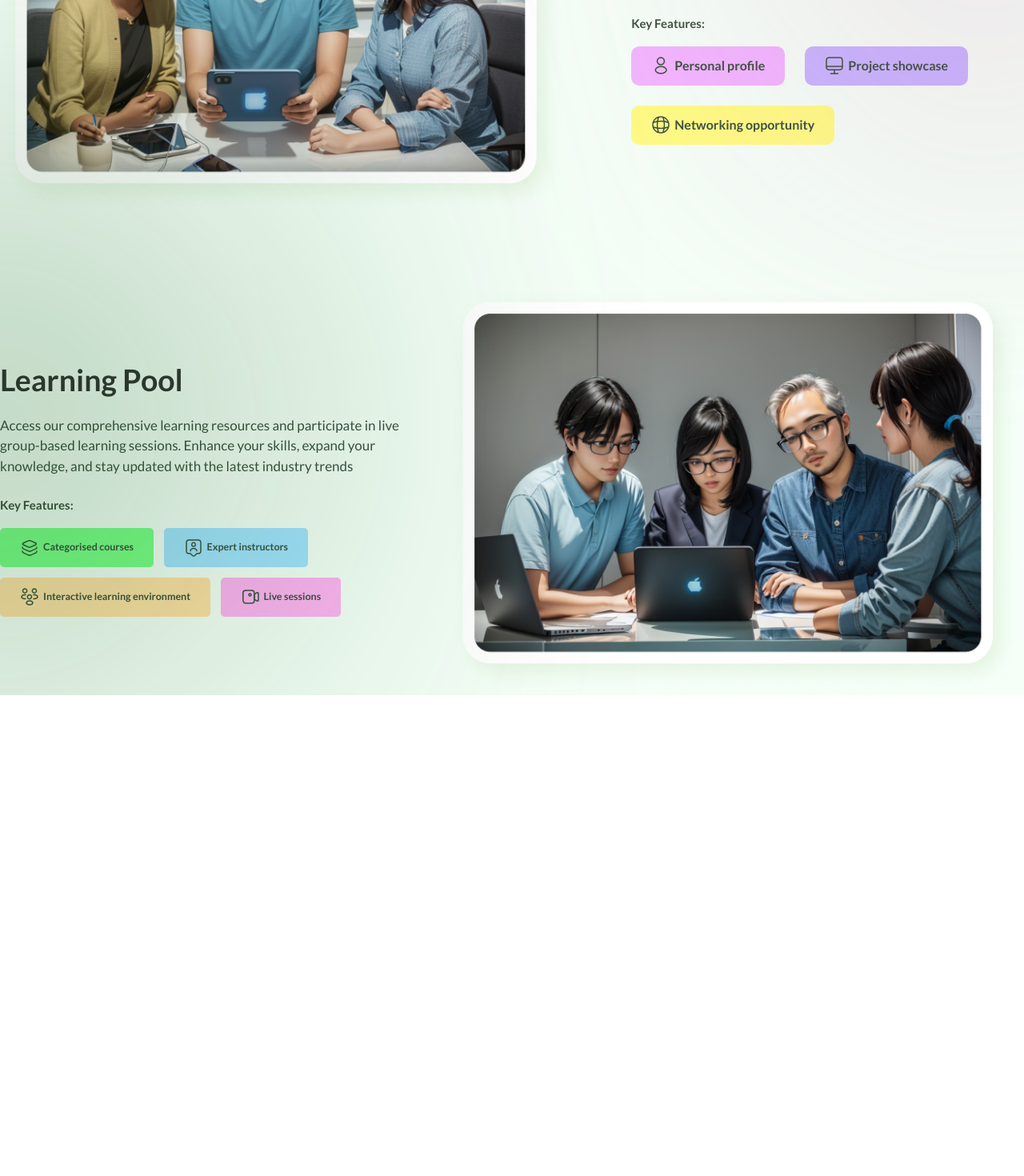
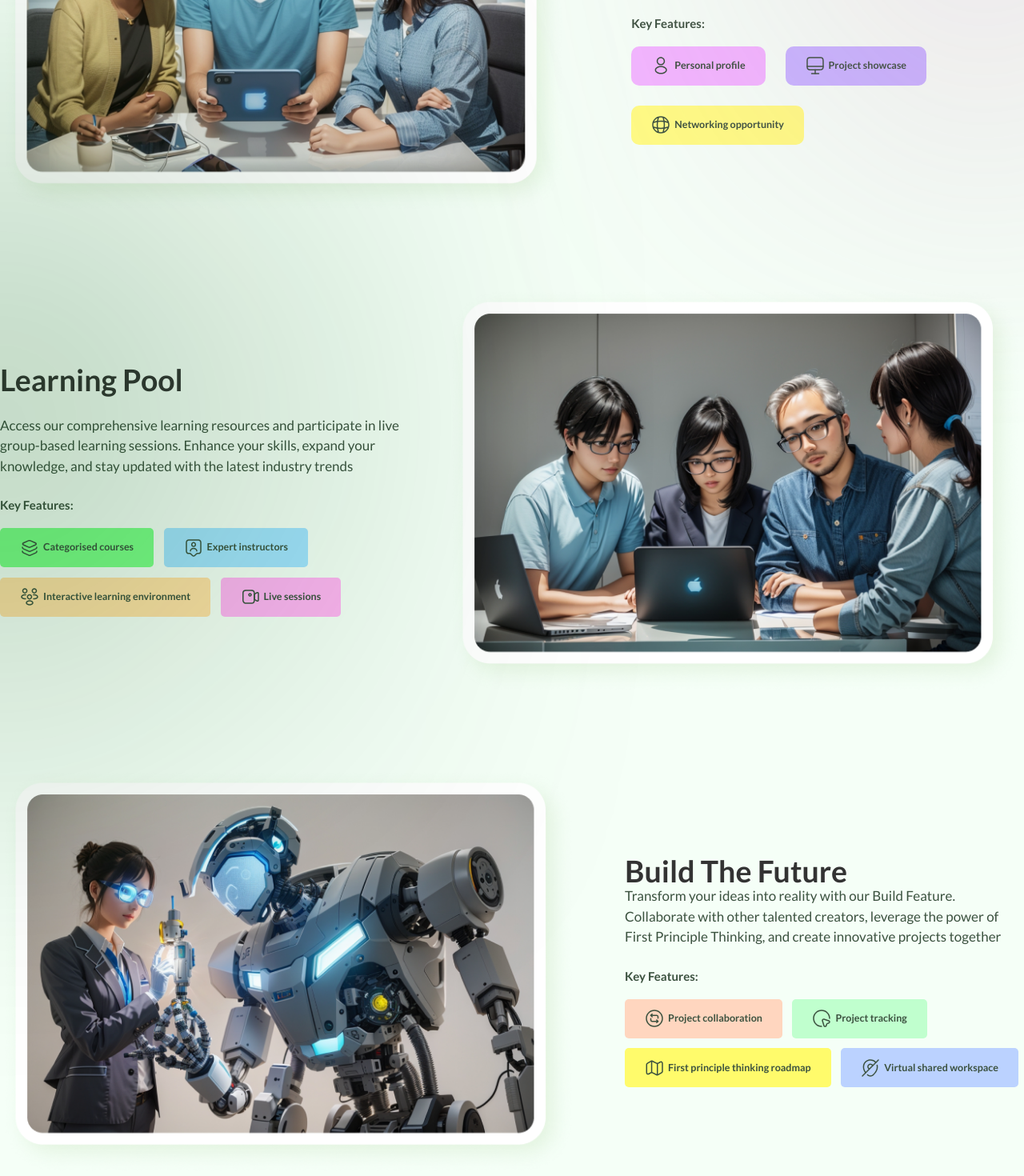
Before and after one commit to Colab-Apes/new_landing_page, a React (Vite) app: page / in a window 1280 px wide. Shown: the part 973-2443 px from the top of the page at 80% size. Before the commit the page ends 1842 px from the top, so only its background shows below. Built offline with nearby package versions, Linux system fonts and the light colour scheme.

Commit message:
working on it

```diff
--- a/src/NewLandingPage/LandPage.jsx
+++ b/src/NewLandingPage/LandPage.jsx
@@ -4,6 +4,7 @@ import Nav from "./components/Nav";
 import Hero from "./components/Hero";
 import SocialHub from "./components/SocialHub";
 import LearningPool from "./components/LearningPool";
+import BuildTheFuture from "./components/BuildTheFuture";
 const LandPage = () => {
   return (
     <div className="bg-[#F5FFF7] font-lato">
@@ -15,6 +16,8 @@ const LandPage = () => {
       <SocialHub />
       {/* Learning Pool */}
       <LearningPool />
+      {/* Build the Future */}
+      <BuildTheFuture />
     </div>
   );
 };
--- a/src/NewLandingPage/components/BuildTheFuture.jsx
+++ b/src/NewLandingPage/components/BuildTheFuture.jsx
@@ -1,15 +1,21 @@
 import React from "react";
+import feature3 from "../../assets/feature3.png";
+import map from "../../assets/svg/map.svg";
+import repeatCircle from "../../assets/svg/repeat-circle.svg";
+import locationSlash from "../../assets/svg/location-slash.svg";
+import mouseCircle from "../../assets/svg/mouse-circle.svg";
 
 const BuildTheFuture = () => {
   return (
     <div>
-      <div className="features container mt-36">
-        <div className="title text-center text-5xl text-[#3B8004] font-bold mb-10">
-          Features
-        </div>
-        <div className="feature_content flex flex-col-reverse md:flex-row items-center md:gap-24">
-          <div className="feat-image">
-            <img className="w-[100%]" src={feature3} alt="Feature Frame" />
+      <div className=" mx-auto container mt-36">
+        <div className=" flex flex-col-reverse md:flex-row items-center justify-center xl:items-center md:gap-24">
+          <div className="">
+            <img
+              className="w-full h-full object-contain "
+              src={feature3}
+              alt="Feature Frame"
+            />
             <div className="key-features kf-mobile text-center">
               <p className="text-[#3B513F] text-[1.5rem] mb-5 font-bold">
                 Key Features:
@@ -45,8 +51,8 @@ const BuildTheFuture = () => {
             </div>
           </div>
 
-          <div className="feat-info text-center  md:text-left w-full md:w-[40%]">
-            <h1 className="text-[#333333] font-semibold text-5xl md:text-6xl mb-10">
+          <div className=" text-center  md:text-left w-full md:w-[40%]">
+            <h1 className="text-[#333333] font-semibold text-5xl md:text-6xl ">
               Build The Future
             </h1>
             <p className="text-[#3B513F] text-[1.7rem] mb-10">
@@ -63,19 +69,23 @@ const BuildTheFuture = () => {
                   <div className="icon">
                     <img src={repeatCircle} alt="frame" />
                   </div>
-                  <p className="text-[1.3rem]">Project collaboration</p>
+                  <p className="text-[1.25rem] text-[#3B513F] font-bold">
+                    Project collaboration
+                  </p>
                 </div>
                 <div className="stuff flex items-center gap-2 bg-[#C0FFCE] px-10 py-5 rounded-lg">
                   <div className="icon">
                     <img src={mouseCircle} alt="frame" />
                   </div>
-                  <p className="text-[1.3rem]">Project tracking</p>
+                  <p className="text-[1.25rem] text-[#3B513F] font-bold">
+                    Project tracking
+                  </p>
                 </div>
                 <div className="stuff flex items-center gap-2 bg-[#FFFB6B] px-10 py-5 rounded-lg">
                   <div className="icon">
                     <img src={map} alt="frame" />
                   </div>
-                  <p className="text-[1.3rem]">
+                  <p className="text-[1.25rem] text-[#3B513F] font-bold">
                     First principle thinking roadmap
                   </p>
                 </div>
@@ -83,7 +93,9 @@ const BuildTheFuture = () => {
                   <div className="icon">
                     <img src={locationSlash} alt="frame" />
                   </div>
-                  <p className="text-[1.3rem]">Virtual shared workspace</p>
+                  <p className="text-[1.25rem] text-[#3B513F] font-bold">
+                    Virtual shared workspace
+                  </p>
                 </div>
               </div>
             </div>
--- a/src/NewLandingPage/components/SocialHub.jsx
+++ b/src/NewLandingPage/components/SocialHub.jsx
@@ -45,7 +45,7 @@ const SocialHub = () => {
                   <div className="icon">
                     <img src={global} alt="frame" />
                   </div>
-                  <p className="text-[20px] text-[#3B513F] font-bold">
+                  <p className="text-[1.25rem] text-[#3B513F] font-bold">
                     Networking opportunity
                   </p>
                 </div>
@@ -71,7 +71,7 @@ const SocialHub = () => {
                   <div className="icon">
                     <img src={frame} alt="frame" />
                   </div>
-                  <p className="text-[16px] text-[#3B513F] font-bold">
+                  <p className="text-[1.25rem] text-[#3B513F] font-bold">
                     Personal profile
                   </p>
                 </div>
@@ -79,7 +79,7 @@ const SocialHub = () => {
                   <div className="icon">
                     <img src={monitor} alt="frame" />
                   </div>
-                  <p className="text-[16px] text-[#3B513F] font-bold">
+                  <p className="text-[1.25rem] text-[#3B513F] font-bold">
                     Project showcase
                   </p>
                 </div>
@@ -87,7 +87,7 @@ const SocialHub = () => {
                   <div className="icon">
                     <img src={global} alt="frame" />
                   </div>
-                  <p className="text-[16px] text-[#3B513F] font-bold">
+                  <p className="text-[1.25rem] text-[#3B513F] font-bold">
                     Networking opportunity
                   </p>
                 </div>
```
